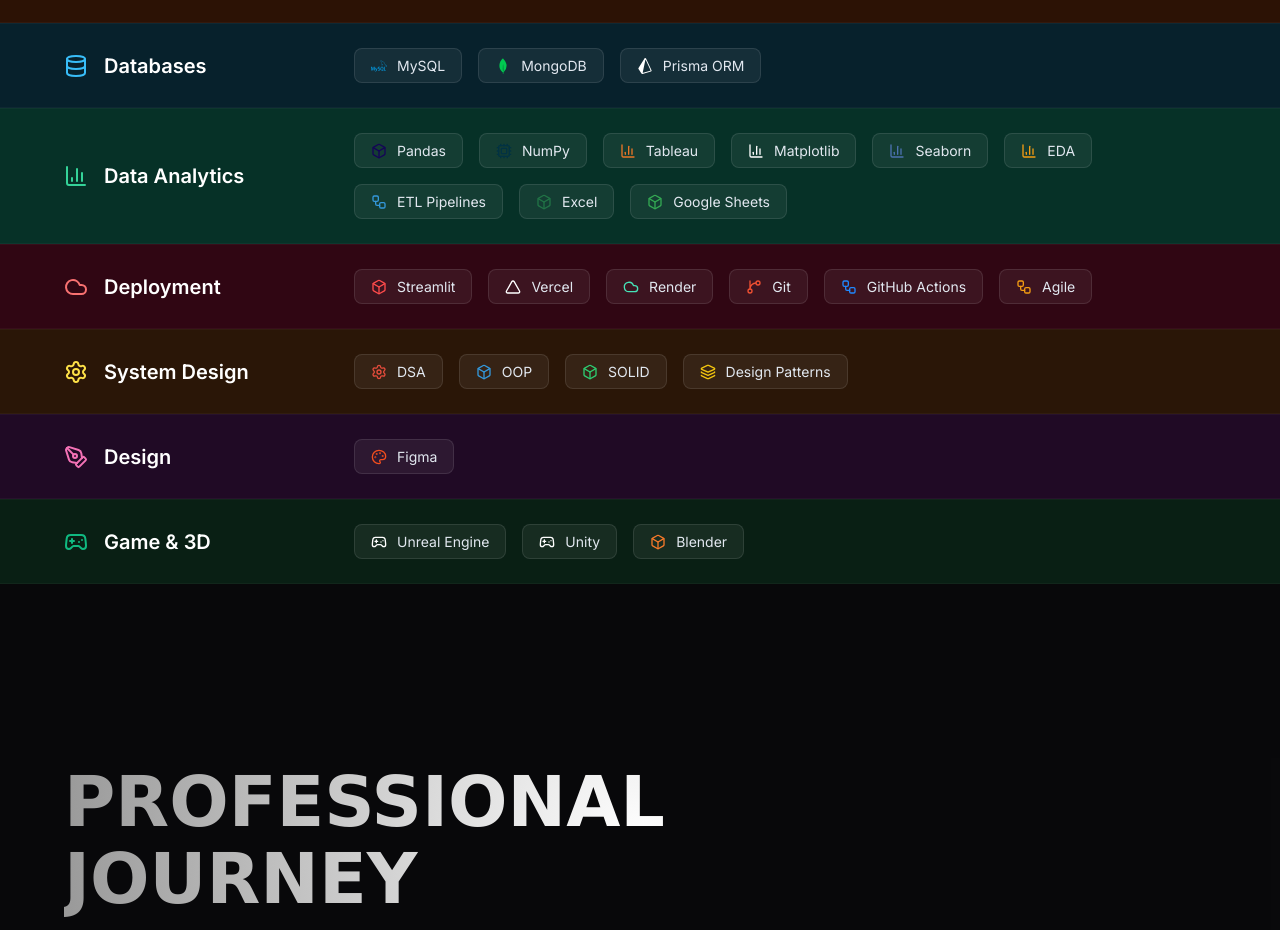
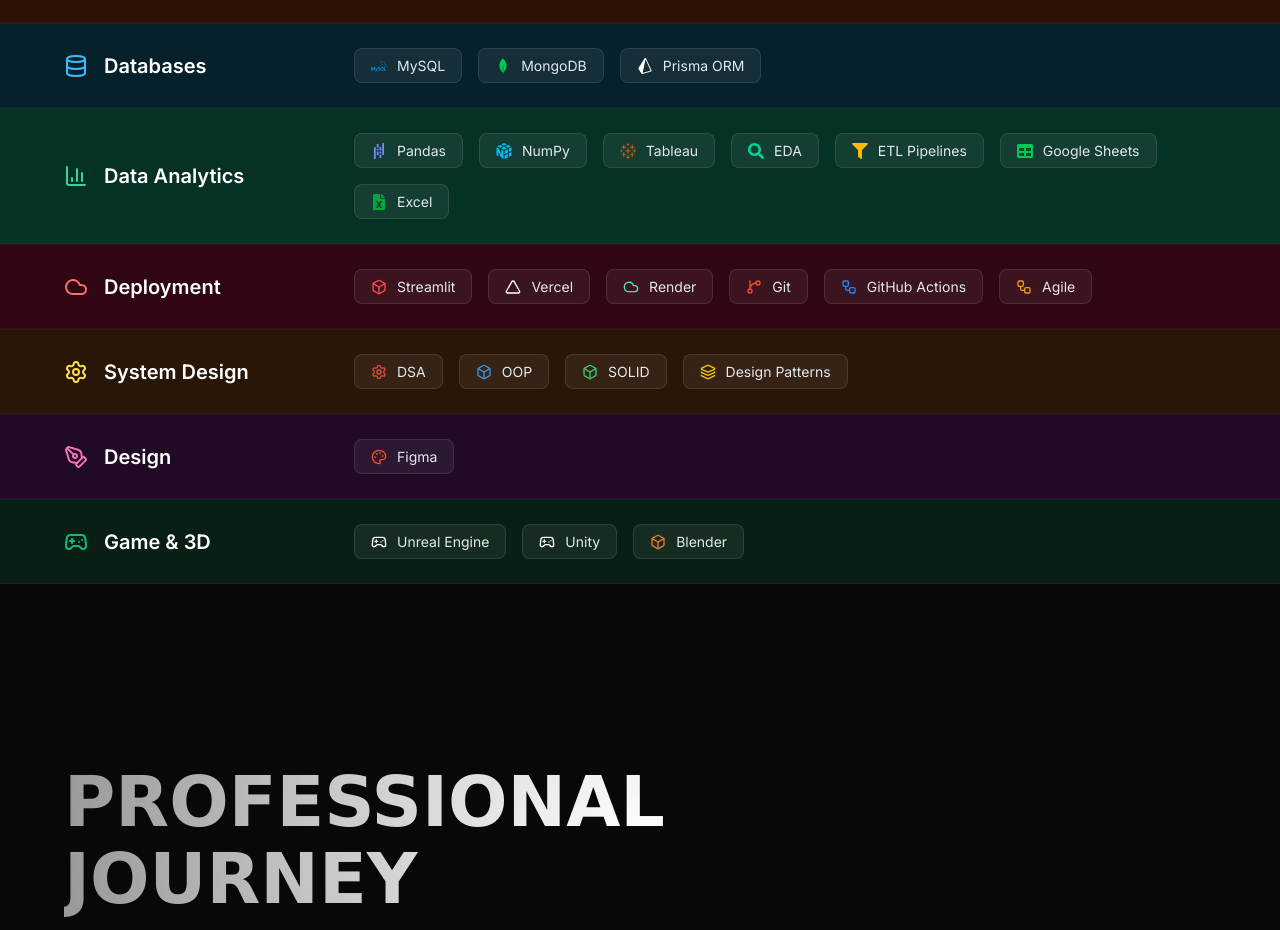
Before and after one commit to interterrestrial/Deepak-Portfolio, a Next.js app: page / in a window 1280 px wide. Shown: the part 1783-2713 px from the top of the page. Built offline with nearby package versions, Linux system fonts and the light colour scheme; a web font is replaced by a local one.

Commit message:
Data Analytics logos updated

```diff
--- a/src/components/Skills.tsx
+++ b/src/components/Skills.tsx
@@ -57,15 +57,15 @@
     icon: <BarChart3 size={24} className={styles.categoryIcon} color="#34D399" />,
     bgColor: "rgba(6, 78, 59, 0.6)",
     skills: [
-      { name: "Pandas", icon: <Box size={16} color="#150458" /> },
-      { name: "NumPy", icon: <Cpu size={16} color="#013243" /> },
-      { name: "Tableau", icon: <BarChart3 size={16} color="#E97627" /> },
-      { name: "Matplotlib", icon: <BarChart3 size={16} color="#ffffff" /> },
-      { name: "Seaborn", icon: <BarChart3 size={16} color="#4C72B0" /> },
-      { name: "EDA", icon: <BarChart3 size={16} color="#F39C12" /> },
-      { name: "ETL Pipelines", icon: <Workflow size={16} color="#3498DB" /> },
-      { name: "Excel", icon: <Box size={16} color="#217346" /> },
-      { name: "Google Sheets", icon: <Box size={16} color="#34A853" /> },
+      { name: "Pandas", icon: <svg stroke="currentColor" fill="#7c86ff" stroke-width="0" role="img" viewBox="0 0 24 24" height="1em" width="1em" xmlns="http://www.w3.org/2000/svg"><path d="M16.922 0h2.623v18.104h-2.623zm-4.126 12.94h2.623v2.57h-2.623zm0-7.037h2.623v5.446h-2.623zm0 11.197h2.623v5.446h-2.623zM4.456 5.896h2.622V24H4.455zm4.213 2.559h2.623v2.57H8.67zm0 4.151h2.623v5.447H8.67zm0-11.187h2.623v5.446H8.67Z"></path></svg> },
+      { name: "NumPy", icon: <svg stroke="currentColor" fill="#00bcff" stroke-width="0" role="img" viewBox="0 0 24 24" height="1em" width="1em" xmlns="http://www.w3.org/2000/svg"><path d="M10.315 4.876L6.3048 2.8517l-4.401 2.1965 4.1186 2.0683zm1.8381.9277l4.2045 2.1223-4.3622 2.1906-4.125-2.0718zm5.6153-2.9213l4.3193 2.1658-3.863 1.9402-4.2131-2.1252zm-1.859-.9329L12.021 0 8.1742 1.9193l4.0068 2.0208zm-3.0401 16.7443V24l4.7107-2.3507-.0053-5.3085zm4.7037-4.2057l-.0052-5.2528-4.6985 2.3356v5.2546zm5.6553-.9845v5.327l-4.0178 2.0052-.0029-5.3028zm0-1.8626V6.4214l-4.0253 2.001.0034 5.2633zM11.2062 11.571L8.0333 9.9756v6.895s-3.8804-8.2564-4.2399-8.998c-.0463-.0957-.2371-.2007-.2858-.2262C2.8118 7.2812.773 6.2485.773 6.2485V18.43l2.8204 1.5076v-6.3674s3.8392 7.3775 3.878 7.458c.0389.0807.4245.8582.8362 1.1314.5485.363 2.8992 1.7766 2.8992 1.7766z"></path></svg> },
+      { name: "Tableau", icon: <svg stroke="currentColor" fill="#ff6900" stroke-width="0" role="img" viewBox="0 0 24 24" height="1em" width="1em" xmlns="http://www.w3.org/2000/svg"><path d="M11.654.174V2.377H9.682v.58h1.972V5.16h.696V2.957h1.97v-.58h-1.97V.174h-.348zm6.03 2.262l-.002 1.623v1.623h-2.957v.927h2.957v3.188H18.725l.011-1.582.02-1.576 1.465-.02 1.46-.01v-.927H18.728V2.436h-.522zm-12.407.06V5.686H2.291v.925H5.277V9.801h.985V6.61h3.013v-.925H6.262V2.496H5.77zm6.086 5.27v3.593H8.06v1.188h3.304v3.596h1.28v-3.596H15.953v-1.188H12.643V7.766h-.637zm9.721 1.55v2.221h-2.012v.811h2.012v2.261h.887v-2.261H24v-.811h-2.029V9.317h-.422zm-19.111.131V11.621H0v.621H1.973v2.194H2.64v-2.194h2v-.62H2.609V9.446h-.318zm15.709 4.516v3.254h-3.016v.927h3.016v3.217h1.072v-3.216H21.74v-.928H18.754v-3.254h-.533zm-12.463.008v3.246H2.262v.928h2.957v3.189H6.32v-3.189h2.955v-.928H6.32V13.97h-.55zm6.316 4.578l.002 1.103v1.1H9.566v.812h1.971v2.262h.928l.012-1.119.017-1.143H14.463v-.812h-2V18.549h-.465z"></path></svg> },
+      // { name: "Matplotlib", icon: <BarChart3 size={16} color="#ffffff" /> },
+      // { name: "Seaborn", icon: <BarChart3 size={16} color="#4C72B0" /> },
+      { name: "EDA", icon: <svg stroke="currentColor" fill="#00d492" stroke-width="0" viewBox="0 0 512 512" height="1em" width="1em" xmlns="http://www.w3.org/2000/svg"><path d="M505 442.7L405.3 343c-4.5-4.5-10.6-7-17-7H372c27.6-35.3 44-79.7 44-128C416 93.1 322.9 0 208 0S0 93.1 0 208s93.1 208 208 208c48.3 0 92.7-16.4 128-44v16.3c0 6.4 2.5 12.5 7 17l99.7 99.7c9.4 9.4 24.6 9.4 33.9 0l28.3-28.3c9.4-9.4 9.4-24.6.1-34zM208 336c-70.7 0-128-57.2-128-128 0-70.7 57.2-128 128-128 70.7 0 128 57.2 128 128 0 70.7-57.2 128-128 128z"></path></svg> },
+      { name: "ETL Pipelines", icon: <svg stroke="currentColor" fill="#ffb900" stroke-width="0" viewBox="0 0 512 512" height="1em" width="1em" xmlns="http://www.w3.org/2000/svg"><path d="M487.976 0H24.028C2.71 0-8.047 25.866 7.058 40.971L192 225.941V432c0 7.831 3.821 15.17 10.237 19.662l80 55.98C298.02 518.69 320 507.493 320 487.98V225.941l184.947-184.97C520.021 25.896 509.338 0 487.976 0z"></path></svg> },
+      { name: "Google Sheets", icon: <svg stroke="currentColor" fill="#00c950" stroke-width="0" viewBox="0 0 512 512" height="1em" width="1em" xmlns="http://www.w3.org/2000/svg"><path d="M464 32H48C21.49 32 0 53.49 0 80v352c0 26.51 21.49 48 48 48h416c26.51 0 48-21.49 48-48V80c0-26.51-21.49-48-48-48zM224 416H64v-96h160v96zm0-160H64v-96h160v96zm224 160H288v-96h160v96zm0-160H288v-96h160v96z"></path></svg> },
+      { name: "Excel", icon: <svg stroke="currentColor" fill="#00a63e" stroke-width="0" viewBox="0 0 384 512" height="1em" width="1em" xmlns="http://www.w3.org/2000/svg"><path d="M224 136V0H24C10.7 0 0 10.7 0 24v464c0 13.3 10.7 24 24 24h336c13.3 0 24-10.7 24-24V160H248c-13.2 0-24-10.8-24-24zm60.1 106.5L224 336l60.1 93.5c5.1 8-.6 18.5-10.1 18.5h-34.9c-4.4 0-8.5-2.4-10.6-6.3C208.9 405.5 192 373 192 373c-6.4 14.8-10 20-36.6 68.8-2.1 3.9-6.1 6.3-10.5 6.3H110c-9.5 0-15.2-10.5-10.1-18.5l60.3-93.5-60.3-93.5c-5.2-8 .6-18.5 10.1-18.5h34.8c4.4 0 8.5 2.4 10.6 6.3 26.1 48.8 20 33.6 36.6 68.5 0 0 6.1-11.7 36.6-68.5 2.1-3.9 6.2-6.3 10.6-6.3H274c9.5-.1 15.2 10.4 10.1 18.4zM384 121.9v6.1H256V0h6.1c6.4 0 12.5 2.5 17 7l97.9 98c4.5 4.5 7 10.6 7 16.9z"></path></svg> },
     ]
   },
   {
```
